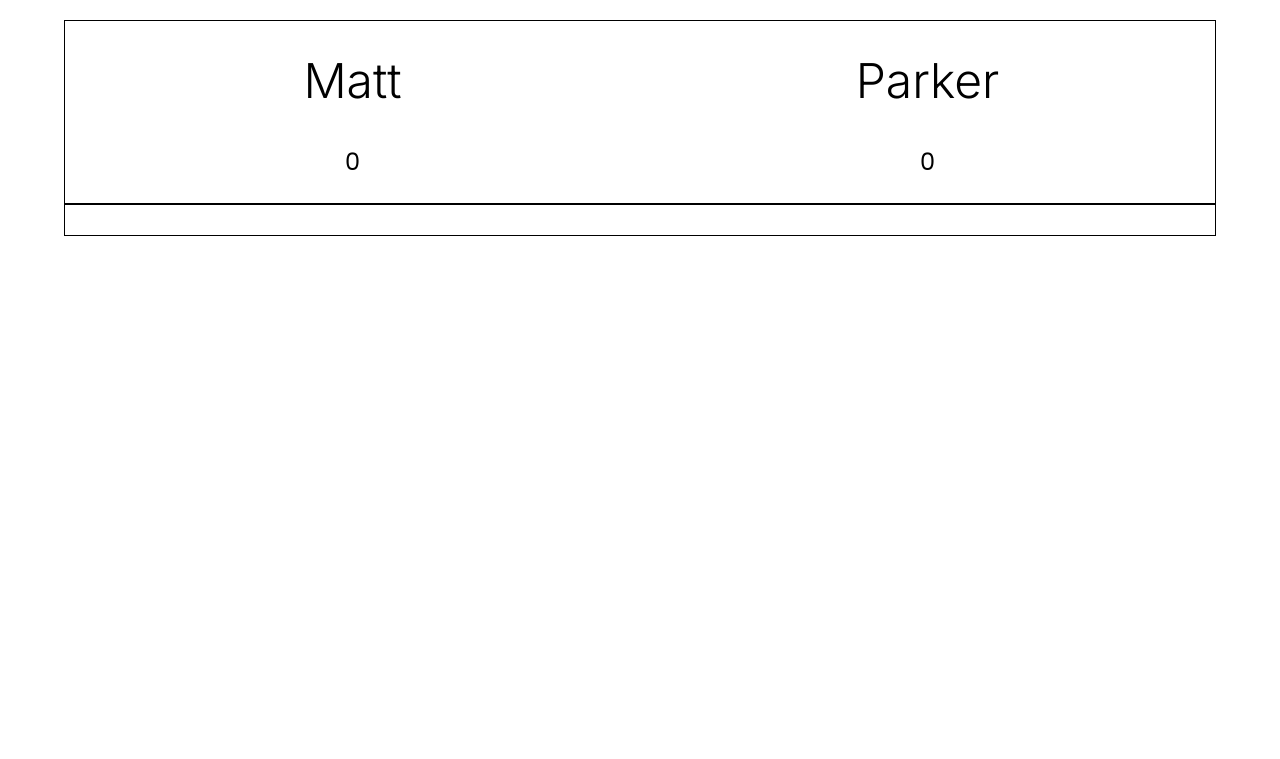
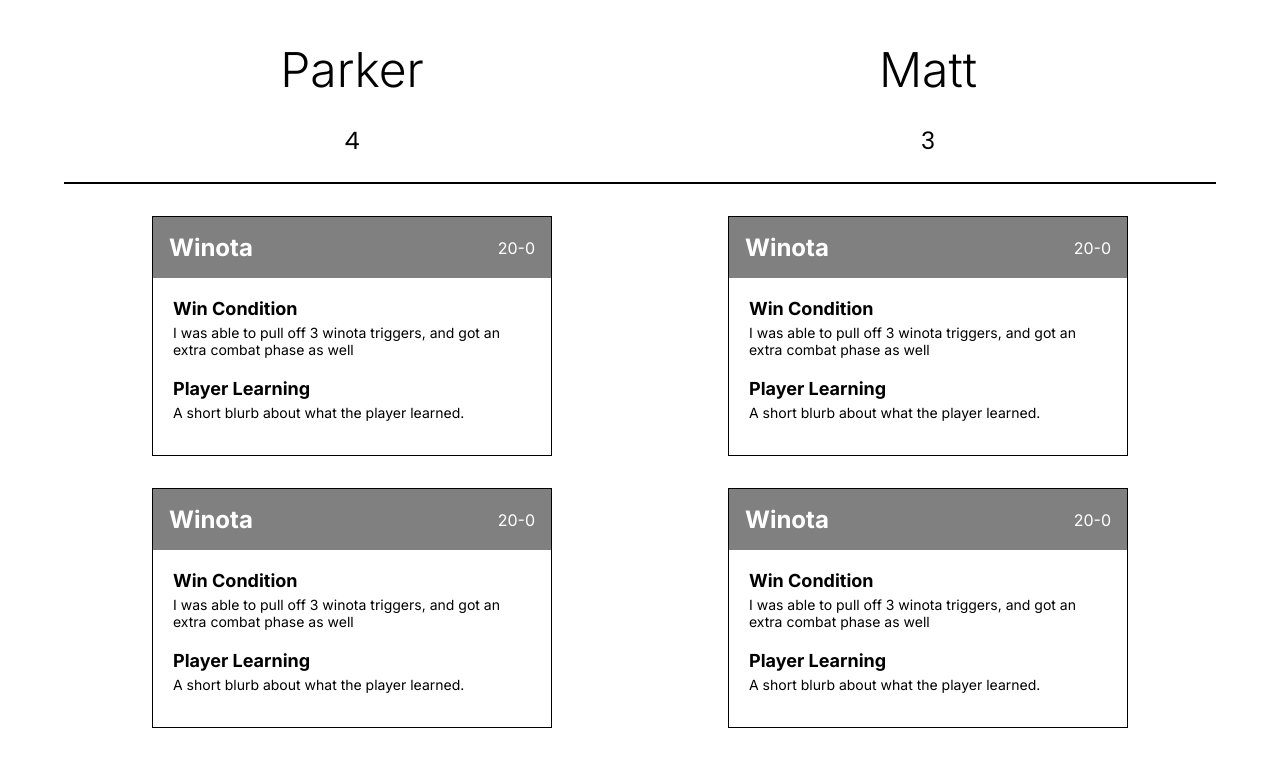
Before and after one commit to p-sturtevant/MTG-Scoreboard, a React (Vite) app: page / in a window 1280 px wide. Shown: the top 759 px of the page. Built offline with nearby package versions, Linux system fonts and the light colour scheme.

Commit message:
Added dummy data and rendered game cards

```diff
--- a/src/components/App/App.jsx
+++ b/src/components/App/App.jsx
@@ -1,17 +1,86 @@
-import React, { useState } from "react";
+import React, { useEffect, useState } from "react";
 import Column from "../Column/Column";
 import "./app.scss";
 function App() {
-  const [count1, setCount1] = useState(0);
-  const [count2, setCount2] = useState(0);
-  const [name1, setName1] = useState("Matt");
-  const [name2, setName2] = useState("Parker");
+  const host = {
+    name: "Parker",
+    score: 4,
+    games: [
+      {
+        lifeTotal: "20-0",
+        colors: "Boros",
+        commander: "Winota",
+        winCon:
+          "I was able to pull off 3 winota triggers, and got an extra combat phase as well",
+      },
+      {
+        lifeTotal: "20-0",
+        colors: "Boros",
+        commander: "Winota",
+        winCon:
+          "I was able to pull off 3 winota triggers, and got an extra combat phase as well",
+      },
+      {
+        lifeTotal: "20-0",
+        colors: "Boros",
+        commander: "Winota",
+        winCon:
+          "I was able to pull off 3 winota triggers, and got an extra combat phase as well",
+      },
+      {
+        lifeTotal: "20-0",
+        colors: "Boros",
+        commander: "Winota",
+        winCon:
+          "I was able to pull off 3 winota triggers, and got an extra combat phase as well",
+      },
+      {
+        lifeTotal: "20-0",
+        colors: "Boros",
+        commander: "Winota",
+        winCon:
+          "I was able to pull off 3 winota triggers, and got an extra combat phase as well",
+      },
+    ],
+  };
+  const opponent = {
+    name: "Matt",
+    score: 3,
+    games: [
+      {
+        lifeTotal: "20-0",
+        colors: "Boros",
+        commander: "Winota",
+        winCon:
+          "I was able to pull off 3 winota triggers, and got an extra combat phase as well",
+      },
+      {
+        lifeTotal: "20-0",
+        colors: "Boros",
+        commander: "Winota",
+        winCon:
+          "I was able to pull off 3 winota triggers, and got an extra combat phase as well",
+      },
+      {
+        lifeTotal: "20-0",
+        colors: "Boros",
+        commander: "Winota",
+        winCon:
+          "I was able to pull off 3 winota triggers, and got an extra combat phase as well",
+      },
+    ],
+  };
+
+  const [count1, setCount1] = useState(host.score);
+  const [count2, setCount2] = useState(opponent.score);
+  const [name1, setName1] = useState(host.name);
+  const [name2, setName2] = useState(opponent.name);
 
   return (
     <div className="App">
       <div className="main-content">
-        <Column name={name1} score={count1} />
-        <Column name={name2} score={count2} />
+        <Column player={host} />
+        <Column player={opponent} />
       </div>
     </div>
   );
--- a/src/components/App/app.scss
+++ b/src/components/App/app.scss
@@ -1,7 +1,7 @@
 .main-content {
   width: 90%;
-  border: 1px solid black;
   margin: 20px auto;
   display: flex;
   justify-content: center;
+  font-family: "Inter", "sans-serif";
 }
--- a/src/components/Column/Column.jsx
+++ b/src/components/Column/Column.jsx
@@ -2,11 +2,11 @@ import React from "react";
 import Name from "../Names/Names";
 import GameCardList from "../GameCardList/GameCardList";
 import "./column.scss";
-const Column = ({ name, score }) => {
+const Column = ({ player }) => {
   return (
     <div className="column">
-      <Name name={name} score={score} />
-      <GameCardList />
+      <Name name={player.name} score={player.score} />
+      <GameCardList games={player.games} />
     </div>
   );
 };
--- a/src/components/Column/column.scss
+++ b/src/components/Column/column.scss
@@ -3,4 +3,5 @@
   flex-direction: column;
   align-items: center;
   width: 100%;
+  height: fit-content;
 }
--- a/src/components/GameCard/GameCard.jsx
+++ b/src/components/GameCard/GameCard.jsx
@@ -1,7 +1,22 @@
 import React from "react";
-
-const GameCard = () => {
-  return <div>GameCard</div>;
+import "./gamecard.scss";
+const GameCard = ({ game }) => {
+  return (
+    <div class="card">
+      <div className="header">
+        <h2 class="commander">{game.commander}</h2>
+        <p class="life-total">{game.lifeTotal}</p>
+      </div>
+      <div class="win-condition">
+        <h3>Win Condition</h3>
+        <p>{game.winCon}</p>
+      </div>
+      <div class="player-learning">
+        <h3>Player Learning</h3>
+        <p>A short blurb about what the player learned.</p>
+      </div>
+    </div>
+  );
 };
 
 export default GameCard;
--- a/src/components/GameCard/gamecard.scss
+++ b/src/components/GameCard/gamecard.scss
@@ -0,0 +1,43 @@
+.card {
+  border: 1px solid black;
+  padding: 20px;
+  width: 400px;
+}
+
+.header {
+  display: flex;
+  justify-content: space-between;
+  align-items: center;
+  background-color: gray;
+  margin: -20px;
+  padding: 1rem 1rem;
+  color: white;
+  margin-bottom: 1rem;
+}
+
+.commander {
+  font-size: 24px;
+  margin: 0;
+}
+
+.life-total {
+  font-size: 16px;
+  margin: 0;
+}
+
+.win-condition,
+.player-learning {
+  margin-top: 20px;
+}
+
+.win-condition h3,
+.player-learning h3 {
+  font-size: 18px;
+  margin: 0;
+}
+
+.win-condition p,
+.player-learning p {
+  font-size: 14px;
+  margin-top: 5px;
+}
--- a/src/components/GameCardList/GameCardList.jsx
+++ b/src/components/GameCardList/GameCardList.jsx
@@ -1,7 +1,14 @@
 import React from "react";
 import "./list.scss";
-const GameCardList = () => {
-  return <div className="list"></div>;
+import GameCard from "../GameCard/GameCard";
+const GameCardList = ({ games }) => {
+  return (
+    <div className="list">
+      {games.map((game) => {
+        return <GameCard game={game} />;
+      })}
+    </div>
+  );
 };
 
 export default GameCardList;
--- a/src/components/GameCardList/list.scss
+++ b/src/components/GameCardList/list.scss
@@ -1,3 +1,6 @@
 .list {
-  margin-top: 30px;
+  margin-top: 2rem;
+  display: flex;
+  flex-direction: column;
+  gap: 2rem;
 }
--- a/src/components/Names/names.scss
+++ b/src/components/Names/names.scss
@@ -8,7 +8,7 @@
 
   .name {
     h1 {
-      margin: 10px 10rem;
+      margin: 0px;
       font-family: "Inter", "sans-serif";
       font-weight: 300;
       font-size: 48px;
```
